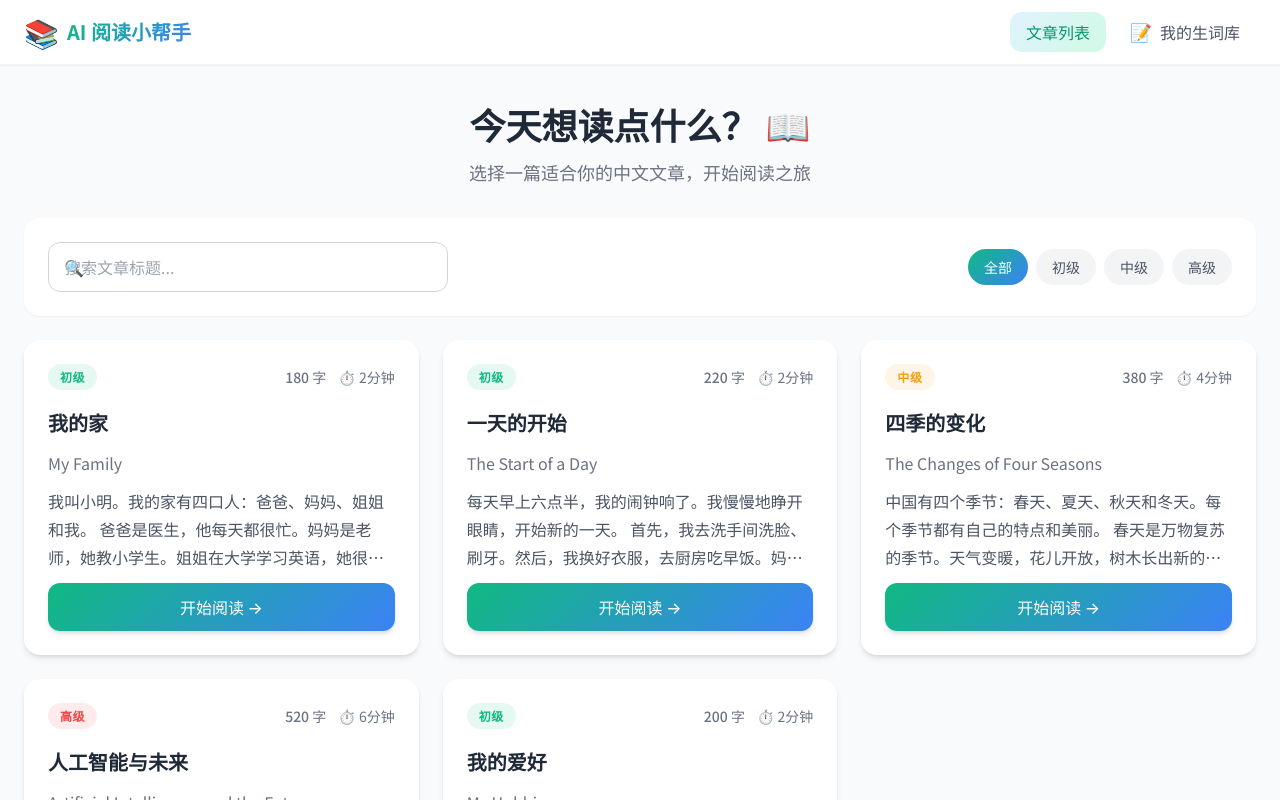
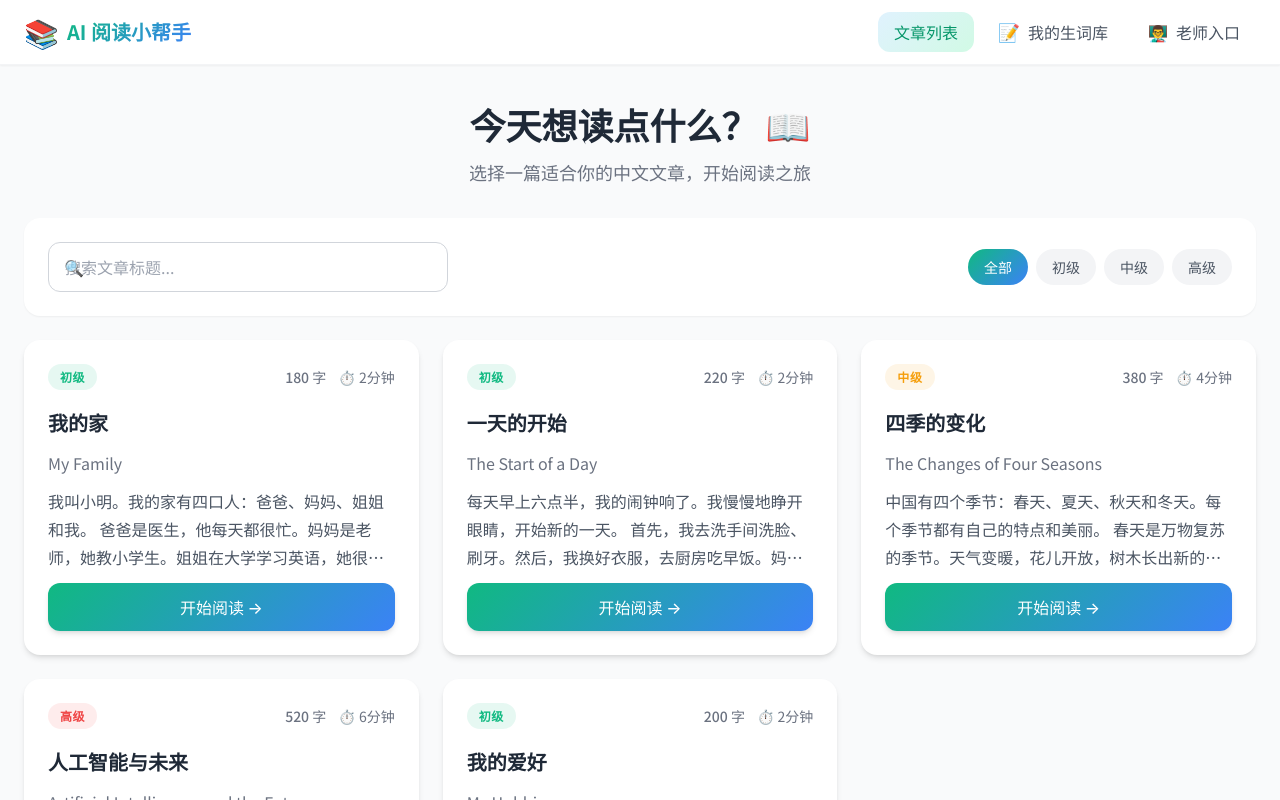
Before and after one commit to Heatherli1229/ReadingBuddyByAntiGravity, a React (Vite) app: page / in a window 1280 px wide. Shown: the top 800 px of the page. Built offline with nearby package versions, Linux system fonts and the light colour scheme.

Commit message:
Restore Teacher Entrance link in Navbar

```diff
--- a/src/components/Navbar.jsx
+++ b/src/components/Navbar.jsx
@@ -31,6 +31,13 @@ function Navbar() {
                             <span className="vocab-count">{wordCount}</span>
                         )}
                     </Link>
+                    <Link
+                        to="/teacher"
+                        className={`navbar-link ${location.pathname === '/teacher' ? 'active' : ''}`}
+                    >
+                        <span className="teacher-icon">👨‍🏫</span>
+                        <span>老师入口</span>
+                    </Link>
                 </div>
             </div>
         </nav>
```
